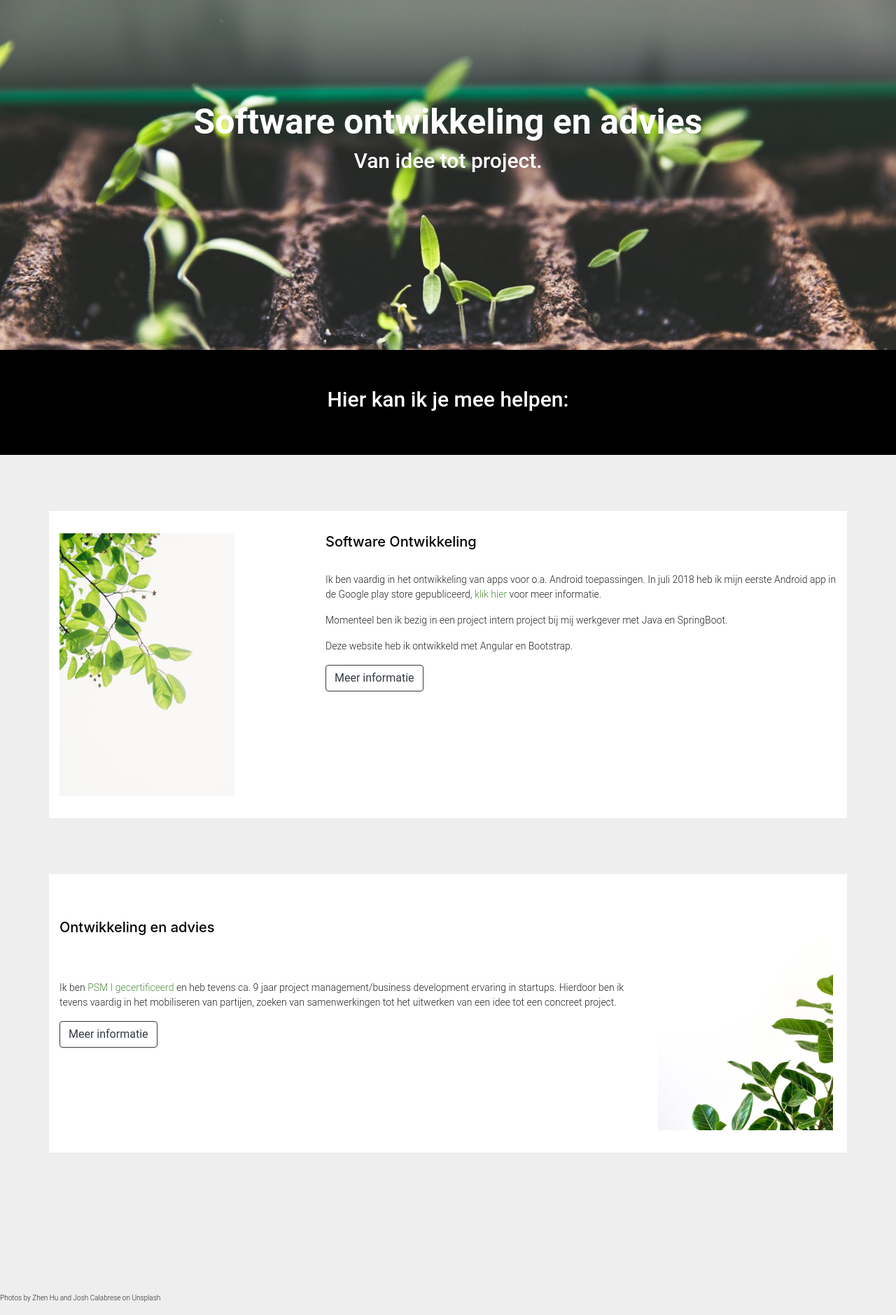
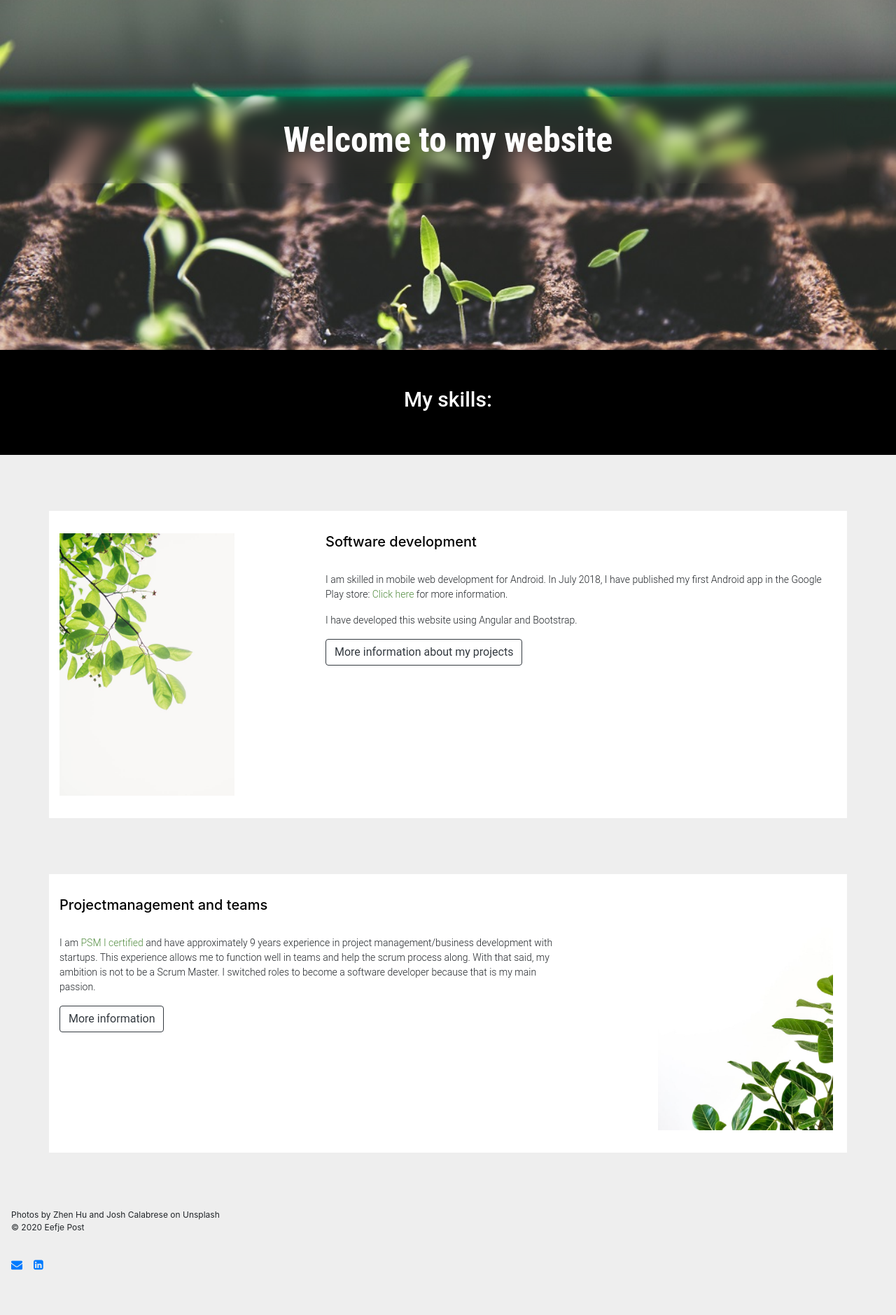
Before and after one commit to Eefjepost/Angular-Big-Idea, an Angular app: page /index/ in a window 1280 px wide. Shown: the part 100-1979 px from the top of the page at 70% size. After the commit the page ends 1935 px from the top, so only its background shows below. Built offline with nearby package versions, Linux system fonts and the light colour scheme.

Commit message:
changes homepage

```diff
--- a/src/app/footer/footer.component.html
+++ b/src/app/footer/footer.component.html
@@ -1,12 +1,11 @@
 <footer class="jumbotron-fluid">
   <div class="row">
-    <div class="col-sm-4"><p>&copy; 2020 Eefje Post</p>
-
-
+    <div class="col-sm-4">
+      <p class="footer" style="margin-left: 1rem;">Photos by Zhen Hu and Josh Calabrese on Unsplash<br/>&copy; 2020 Eefje Post</p>
     </div>
     <div class="col-sm-6">
     </div>
-    <div class="col-sm-2"><a target="new" href="http://nl.linkedin.com/in/eefje-post-2922973/" class="fa fa-linkedin"></a><a target="new" href="mailto:e.post@thebigidea.nl"><img src='./assets/images/email.png'></a></div>
+    <div class="col-sm-2" style="margin:1rem;"><a target="new" href="mailto:e.post@thebigidea.nl" class="fa fa-envelope" style="margin-right: 1rem;"></a><a target="new" href="http://nl.linkedin.com/in/eefje-post-2922973/" class="fa fa-linkedin-square"></a></div>
   </div>
 
 
--- a/src/app/home/home.component.css
+++ b/src/app/home/home.component.css
@@ -9,19 +9,14 @@
 h1 {
   color:white;
   font-size: 50px;
-  font-family: 'Roboto', sans serif;
+  font-family: 'Roboto Condensed', sans-serif;
   font-weight: bold;
   text-align: center;
 }
 
-
-
-
-
 h3 {
   color:black;
   font-size: 20px;
-
 }
 
 h2 {
--- a/src/app/home/home.component.html
+++ b/src/app/home/home.component.html
@@ -1,20 +1,18 @@
 
 <div class="jumbotron-fluid" Style="background-image: url('./assets/images/sprout.jpg'); background-size: cover;">
 
-  <div class="container">
+  <div class="container" style="backdrop-filter: blur(10px);">
       <div class="row text-center">
-      <h1 class='mx-auto' >Software ontwikkeling en advies</h1>
-    </div>
-    <div class="row">
-      <h2 class='mx-auto'>Van idee tot project.</h2>
+        <h1 class='mx-auto' style="margin:2rem;" >Welcome to my website</h1>
       </div>
   </div>
+
 </div>
 
 <div div class="jumbotron-fluid" style="background-color: black; background-size: cover; height:150px; ">
     <div class="container">
       <div class="row text-center">
-      <h2 class='mx-auto'>Hier kan ik je mee helpen:</h2>
+        <h2 class='mx-auto'>My skills:</h2>
       </div>
     </div>
 </div>
@@ -27,39 +25,25 @@
           <img class="img-responsive" src='./assets/images/greenlinks.jpg' style="width:250px; margin-top: 2rem; margin-bottom: 2rem;">
         </div>
         <div class="col-sm-8">
-        <h3 class='mx-auto' style="margin:2rem">Software Ontwikkeling</h3>
-        <p>Ik ben vaardig in het ontwikkeling van apps voor o.a. Android toepassingen. In juli 2018 heb ik mijn eerste Android app in de Google play store gepubliceerd, <a href="https://tinyurl.com/y2vc2lnq" style="color: #538d40">klik hier</a> voor meer informatie.</p>
-        <p>Momenteel ben ik bezig in een project intern project bij mij werkgever met Java en SpringBoot.</p>
-        <p>Deze website heb ik ontwikkeld met Angular en Bootstrap.</p>
-        <p> <a [routerLink]="['/about']"><button class="btn btn-outline-dark">Meer informatie</button></a></p>
-
+          <h3 class='mx-auto' style="margin:2rem">Software development</h3>
+          <p> I am skilled in mobile web development for Android. In July 2018, I have published my first Android app in the Google Play store: <a href="https://tinyurl.com/y2vc2lnq" style="color: #538d40">Click here</a> for more information.</p>
+          <p>I have developed this website using Angular and Bootstrap.</p>
+          <p> <a [routerLink]="['/about']"><button class="btn btn-outline-dark">More information about my projects</button></a></p>
         </div>
       </div>
     </div>
 
 
-<div class="container" style="margin-top: 5rem">
+<div class="container" style="margin-top: 5rem; margin-bottom:5rem;">
   <div class="row" style="background-color: white;">
-
-    <div class="col-sm-9 mx-auto" style="background-color: white;">
-      <h3 class='mx-auto' style="margin: 4rem; background-color: white">Ontwikkeling en advies</h3>
-      <p> Ik ben <a href="https://www.scrum.org/certificates/476274" style="color: #538d40">PSM I gecertificeerd </a> en heb tevens ca. 9 jaar project management/business development ervaring in startups. Hierdoor ben ik tevens vaardig in het mobiliseren van partijen, zoeken van samenwerkingen tot het uitwerken van een idee tot een concreet project. </p>
-      <p> <a [routerLink]="['/about']"><button class="btn btn-outline-dark">Meer informatie</button></a></p>
+    <div class="col-sm-8 mx-auto" style="background-color: white;">
+      <h3 class='mx-auto' style="margin:2rem; background-color: white"> Projectmanagement and teams </h3>
+      <p> I am <a href="https://www.scrum.org/certificates/476274" style="color: #538d40">PSM I certified</a> and have approximately 9 years experience in project management/business development with startups. This experience allows me to function well in teams and help the scrum process along. With that said, my ambition is not to be a Scrum Master. I switched roles to become a software developer because that is my main passion.</p>
+      <p> <a [routerLink]="['/about']"><button class="btn btn-outline-dark">More information</button></a></p>
     </div>
+    <div class="col-sm-1" style="background-color: white"></div>
       <div class="col-sm-3" style="background-color: white">
         <img class="img-responsive" src='./assets/images/greenrechts.jpg' style="width:250px; margin-top: 2rem; margin-bottom: 2rem;">
       </div>
   </div>
 </div>
-
-
-
-
-
-<div class="jumbotron-fluid" style="align-items: start; background-color: #eeeeee; background-size: cover; height:200px">
-  <div class="container">
-
-  </div>
-
-</div>
-<p class="footer">Photos by Zhen Hu and Josh Calabrese on Unsplash</p>
```
Also changed, not shown: 1 other file (tests, documents, lock files or other folders). Lines whose indentation alone changed are shown as unchanged.
